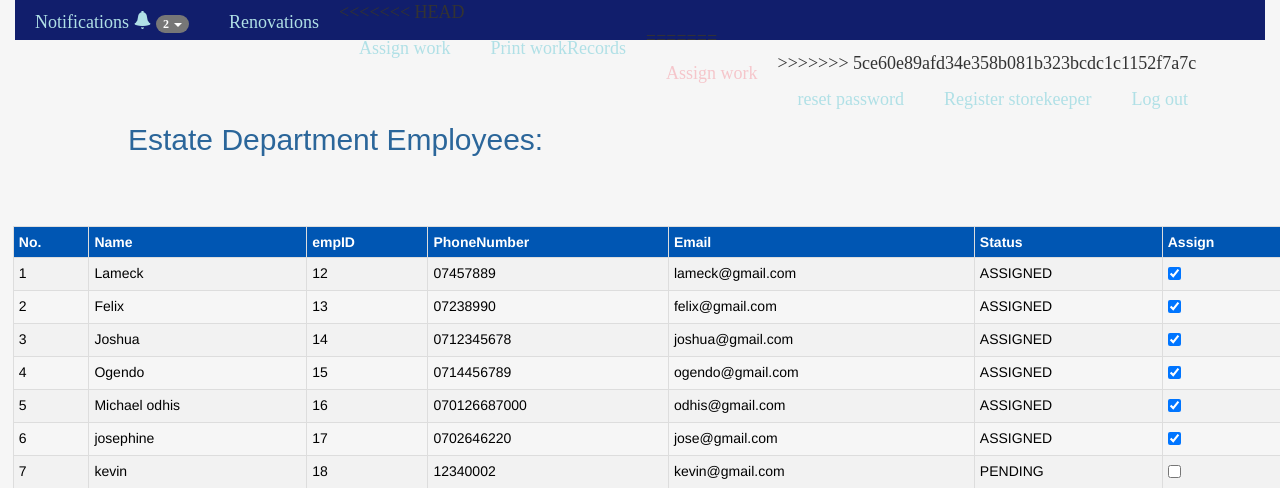
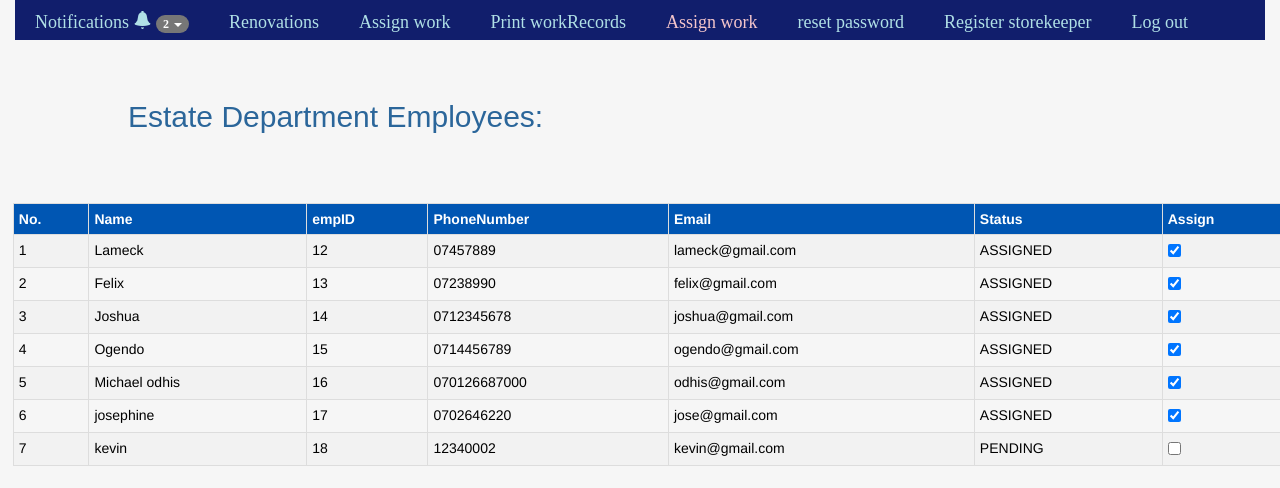
Before and after one commit to babesgotbytes/Estates-System, a PHP site: page /Estates-System/EmployeePage.php in a window 1280 px wide. Shown: the top 488 px of the page. Run offline with PHP 8.4, Linux system fonts and the light colour scheme; the visitor is signed in with stand-in values (Sample User, id 1); data comes from the database, SQL or seed files in the repository.

Commit message:
estatessystem

```diff
--- a/manager/EmployeePage.php
+++ b/manager/EmployeePage.php
@@ -108,12 +108,11 @@ if(!isset($_SESSION['username'])){
                         ?></ul></li>
 <!--                <li><a  href="Managerindexpage.php">Home</a></li>-->
                 <li><a  href="WorkStatus.php">Renovations</a></li>
-<<<<<<< HEAD
+
                 <li><a href="EmployeePage.php">Assign work</a></li>
                 <li><a href="printworkstatuspage.php">Print workRecords</a></li>
-=======
+
                 <li><a style="color: #f5c6cb" href="EmployeePage.php">Assign work</a></li>
->>>>>>> 5ce60e89afd34e358b081b323bcdc1c1152f7a7c
                 <li><a href="ManagerResetPasswordPage.php">reset password</a></li>
                 <li><a href="StoreKeeperSignupPage.php">Register storekeeper</a></li>
                 <li><a href="ManagerLogout.php">Log out</a></li>
--- a/manager/ManagerResetPasswordPage.php
+++ b/manager/ManagerResetPasswordPage.php
@@ -85,12 +85,11 @@ if (!isset($_SESSION['username'])) {
 <!--                <li><a style="color: wheat" href="Managerindexpage.php">Home</a></li>-->
                 <li><a  href="WorkStatus.php">Renovations</a></li>
                 <li><a href="EmployeePage.php">Assign work</a></li>
-<<<<<<< HEAD
                 <li><a href="printworkstatuspage.php">Print workRecords</a></li>
                 <li><a href="ManagerResetPasswordPage.php">reset password</a></li>
-=======
+
                 <li><a style="color: #f5c6cb"  href="ManagerResetPasswordPage.php">reset password</a></li>
->>>>>>> 5ce60e89afd34e358b081b323bcdc1c1152f7a7c
+
                 <li><a href="StoreKeeperSignupPage.php">Register storekeeper</a></li>
                 <li><a href="ManagerLogout.php">Log out</a></li>
 
```
